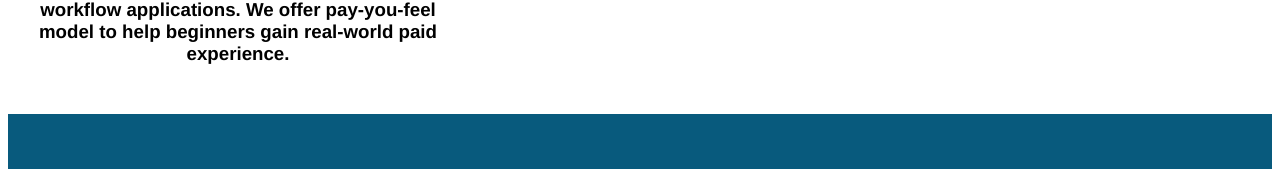
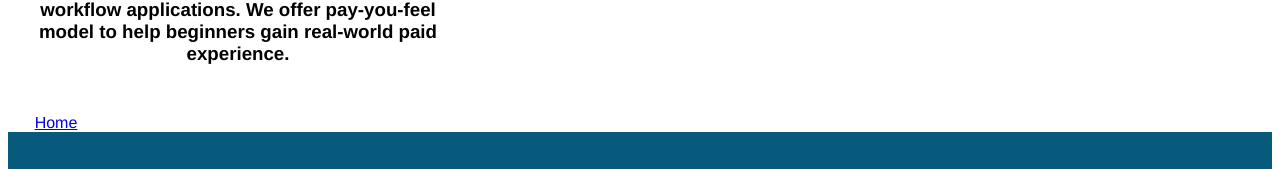
Before and after one commit to chenhe-henry/codesydneyvue001, a Vue app: page / in a window 1280 px wide. Shown: the part 1304-1473 px from the top of the page. Built offline with nearby package versions, Linux system fonts and the light colour scheme.

Commit message:
add vue-router for test

```diff
--- a/package.json
+++ b/package.json
@@ -9,7 +9,8 @@
   },
   "dependencies": {
     "core-js": "^3.6.5",
-    "vue": "^2.6.11"
+    "vue": "^2.6.11",
+    "vue-router": "^3.3.4"
   },
   "devDependencies": {
     "@vue/cli-plugin-babel": "~4.4.0",
--- a/src/App.vue
+++ b/src/App.vue
@@ -2,8 +2,14 @@
   <div id="app">
     <Header />
     <HomePage />
+    <router-link :to="{ name: 'home' }">Home</router-link>
+    <router-view />
     <Banner :content="banner.comingSoon" />
-    <Vote :totalVotes="totalVotes" @add-to-vote="addVotes" @remove-from-vote="deleteVote" />
+    <Vote
+      :totalVotes="totalVotes"
+      @add-to-vote="addVotes"
+      @remove-from-vote="deleteVote"
+    />
     <Banner :content="banner.comingSoon" />
     <Reviews @review-submitted="addReview" :reviews="reviews" />
     <Footer />
@@ -25,16 +31,16 @@ export default {
     Footer,
     Banner,
     Vote,
-    Reviews
+    Reviews,
   },
   data() {
     return {
       isDisabled: true,
       banner: {
-        comingSoon: ` 🏗 Coming Soon`
+        comingSoon: ` 🏗 Coming Soon`,
       },
       totalVotes: 0,
-      reviews: []
+      reviews: [],
     };
   },
   methods: {
@@ -46,8 +52,8 @@ export default {
     },
     addReview(websiteReview) {
       this.reviews.push(websiteReview);
-    }
-  }
+    },
+  },
 };
 </script>
 
--- a/src/main.js
+++ b/src/main.js
@@ -1,8 +1,7 @@
-import Vue from 'vue'
-import App from './App.vue'
+import Vue from "vue";
+import App from "./App.vue";
+import router from "./router/router";
 
-Vue.config.productionTip = false
+Vue.config.productionTip = false;
 
-new Vue({
-  render: h => h(App),
-}).$mount('#app')
+new Vue({ router, render: (h) => h(App) }).$mount("#app");
--- /dev/null
+++ b/src/router/router.js
@@ -0,0 +1,15 @@
+import Vue from "vue";
+import Router from "vue-router";
+import Home from "../components/HomePage.vue";
+
+Vue.use(Router);
+
+export default new Router({
+  routes: [
+    {
+      path: "/nice",
+      name: "home",
+      component: Home,
+    },
+  ],
+});
```
Also changed, not shown: 1 other file (tests, documents, lock files or other folders).
